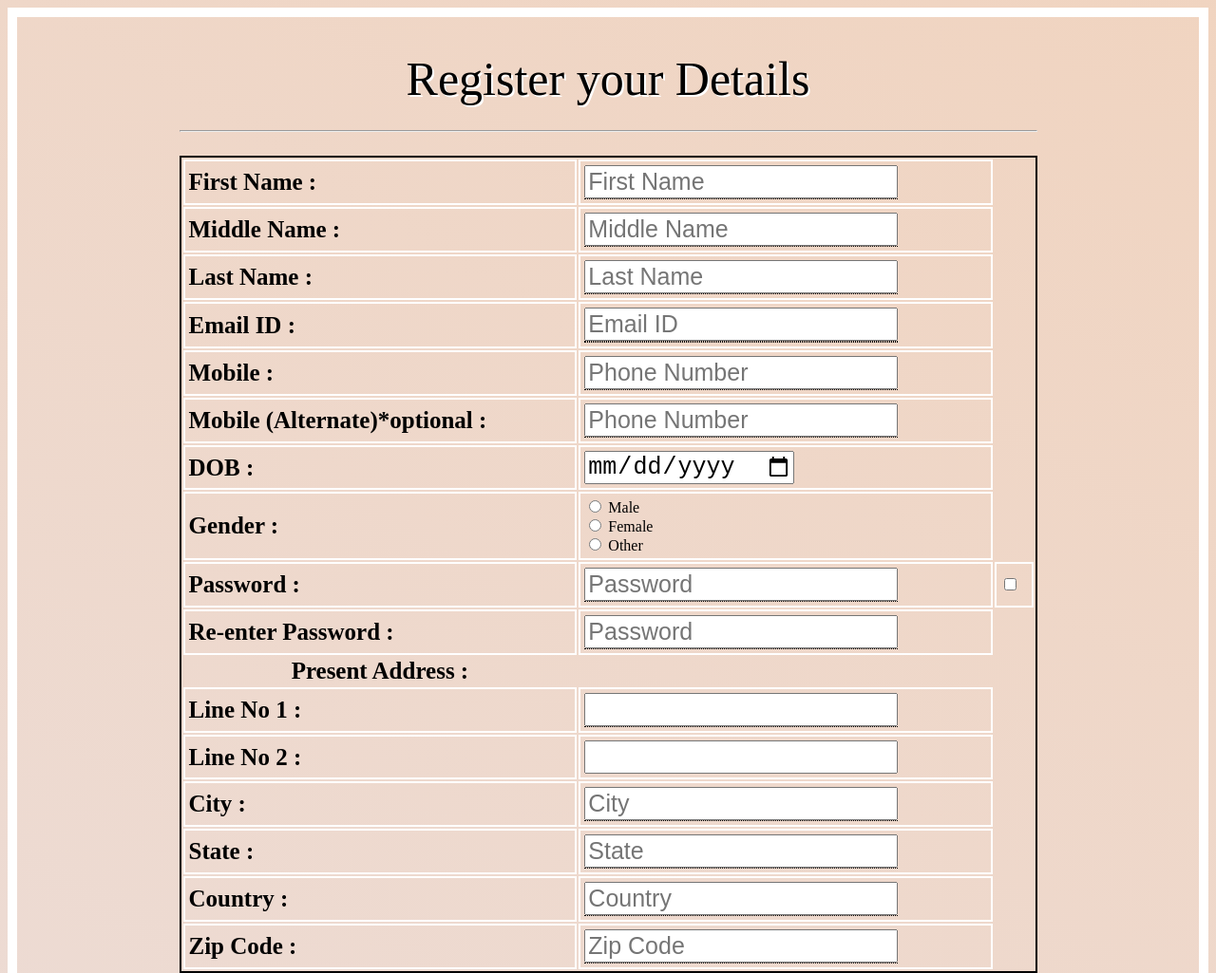
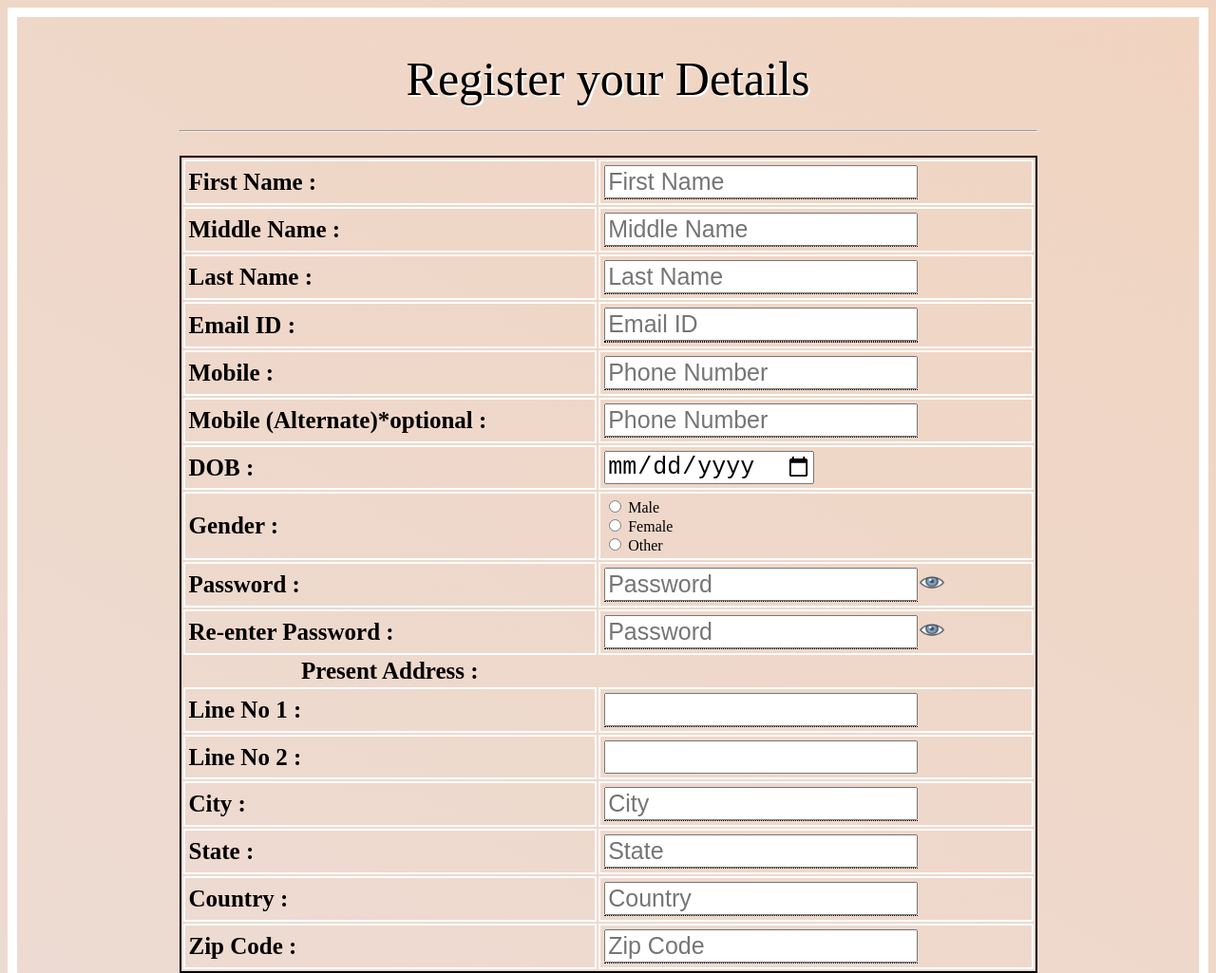
Before and after one commit to asitp-mfsi/JS-Assignment, a plain HTML site: page index.html in a window 1280 px wide. Shown: the top 1025 px of the page at 95% size. Drawn offline with Linux system fonts and the light colour scheme; a web font is replaced by a local one.

Commit message:
Changes done in html

```diff
--- a/assets/css/registration.css
+++ b/assets/css/registration.css
@@ -146,3 +146,13 @@ label
 .tooltip:hover .tooltiptext {
     visibility: visible;
 }
+.input_container {
+    position:relative;
+    padding:0;
+    margin:0;
+}
+ #input_img {
+    position:absolute;
+    bottom:8px;
+	float:right;
+}
--- a/assets/js/registration.js
+++ b/assets/js/registration.js
@@ -25,6 +25,7 @@ function checktt(obj)
 {
 	var ele=document.getElementById(obj.id);
 	var nxtid=document.getElementById(obj.id).nextSibling.nextElementSibling.id;
+	console.log(nxtid);
 	if(ele.value!='')
 	{
 		if(ele.value!='Invalid')
@@ -169,8 +170,8 @@ function checkadd(obj)
 		checktt(obj);
 	}
 }
- function myFunction() {
-    var x = document.getElementById("pass");
+ function myFunction(id) {
+    var x = document.getElementById(id);
     if (x.type === "password") {
         x.type = "text";
     } else {
--- a/index.html
+++ b/index.html
@@ -64,15 +64,20 @@
 
 <tr>
 <td><label id="pass1"><strong>Password :</strong></label></td>
-<td><div class="tooltip"><input id="pass" type="password" name="password" onClick="this.select();" placeholder="Password"  style="size:50;font-size:25px;" onblur="vpassword(this)">
-<span id="s6" class="tooltiptext">It should be more than 8 characters.</span></div></td>
-<td><input type="checkbox" onclick="myFunction()" </td>
+<td><div class="input_container">
+<div class="tooltip"><input id="pass" type="password" name="password" onClick="this.select();" placeholder="Password"  style="size:50;font-size:25px;" onkeypress="vpassword(this)" onblur="vpassword(this)">
+<span id="s6" class="tooltiptext">It should be more than 8 characters.</span></div>
+<image src="assets/images/eye.png" id="input_img" height="25px" width="30px" onclick="myFunction('pass')" title="show your password?"></div>
+</td>
 </tr>
 
  <tr>
 <td><label id="pass2"><strong>Re-enter Password :</strong></label></td>
-<td><div class="tooltip"><input id="passw" type="password" name="password" onClick="this.select();" placeholder="Password"  style="size:50;font-size:25px;" onblur="repassword(this)"  >
-<span id="s7" class="tooltiptext">It should be same as the entered password</span></div></td>
+<td><div class="input_container">
+<div class="tooltip"><input id="passw" type="password" name="password"   onClick="this.select();" placeholder="Password"  style="size:50;font-size:25px;" onkeypress="repassword(this)" onblur="repassword(this)"  >
+<span id="s7" class="tooltiptext">It should be same as the entered password</span></div>
+<image src="assets/images/eye.png" id="input_img" height="25px" width="30px" onclick="myFunction('passw')" title="show your password?"></div>
+</td>
 </tr>
 
 <tr>
```
Also changed, not shown: assets/images/logo.jpg.
